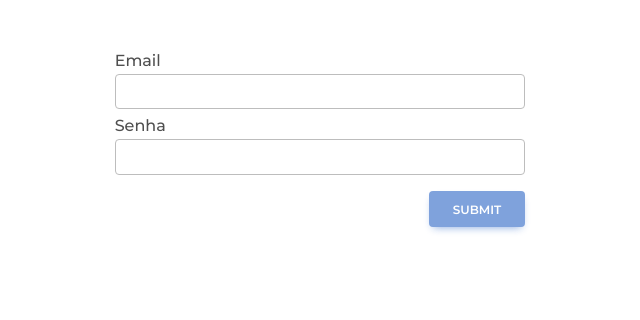
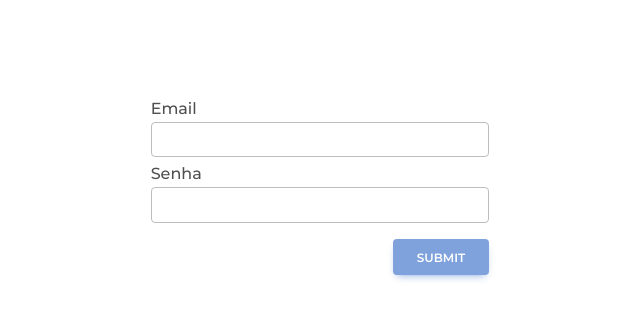
Before and after one commit to felipeoli7eira/hrefs-front, a Vue app: page /login in a window 1280 px wide. Shown: the top 320 px of the page, without its empty margins (320-960 px from the left). Built offline with nearby package versions, Linux system fonts and the light colour scheme.

Commit message:
formulario de login e request para api

```diff
--- a/src/components/web/Login.vue
+++ b/src/components/web/Login.vue
@@ -1,6 +1,6 @@
 <template>
     <div id="login" class="row">
-        <div class="col col-12 col-sm-12 col-md-4 mx-auto mt-5">
+        <div class="col col-12 col-sm-6 col-md-4 mx-auto mt-5 p-5">
             <form name="login" action="#" @submit.prevent="login" class="w-100">
                 <label class="font-weight-500">Email</label>
                 <input v-model="email" type="email" name="login" required class="form-control mb-1">
@@ -17,6 +17,8 @@
 </template>
 
 <script>
+
+    import axios from 'axios'
 
     export default {
         name: 'Login',
@@ -42,13 +44,12 @@
 
             login()
             {
-                fetch('http://localhost:8000/api/login')
-                .then(response => {
+                const requestData = []
+
+                axios.post('http://localhost:8000/api/login', requestData).then(response => {
                     console.log(response)
                 })
-                .catch(error => {
-                    console.log(error)
-                })
+                .catch(error => console.log(error))
             }
         }
     }
```
